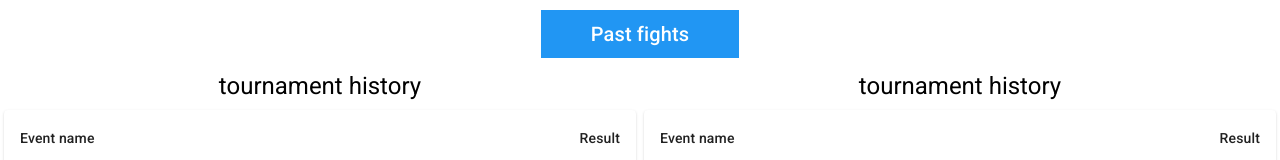
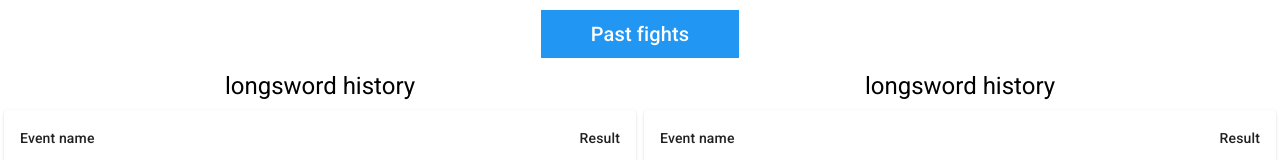
Before and after one commit to Cherum/hema-tournament-dashboard, a React (Create React App) app in the folder client/: page / in a window 1280 px wide. Shown: the part 580-740 px from the top of the page. Built offline with nearby package versions, Linux system fonts and the light colour scheme; no server answers.

Commit message:
Renamed match history and stat comparison files

```diff
--- a/client/src/App.tsx
+++ b/client/src/App.tsx
@@ -2,10 +2,10 @@ import React from 'react';
 import './App.css';
 import Grid from '@material-ui/core/Grid';
 import Typography from '@material-ui/core/Typography';
-import FencerPart from './FencerPart'
+import FencerPart from './MatchHistory'
 import { withStyles } from '@material-ui/core/styles';
 import AppBar from '@material-ui/core/AppBar';
-import Comparison from './Comparison'
+import Comparison from './StatComparison'
 import { Button, Toolbar, TextField, CircularProgress, Modal, Dialog, DialogTitle, Link, DialogContent, DialogActions } from '@material-ui/core';
 import { Fencer } from './types';
 
--- a/client/src/FencerPart.tsx
+++ b/client/src/MatchHistory.tsx
@@ -29,7 +29,7 @@ class FencerPart extends React.Component<any> {
         return (
             <div>
                 <Typography variant="h5" component="h3" gutterBottom>
-                    {this.props.fencer.name} tournament history
+                    {this.props.fencer.name} longsword history
                 </Typography>
                 <TableContainer component={Paper}>
                     <Table aria-label="simple table">
```
Also changed, not shown: client/src/StatComparison.tsx (renamed from client/src/Comparison.tsx).
